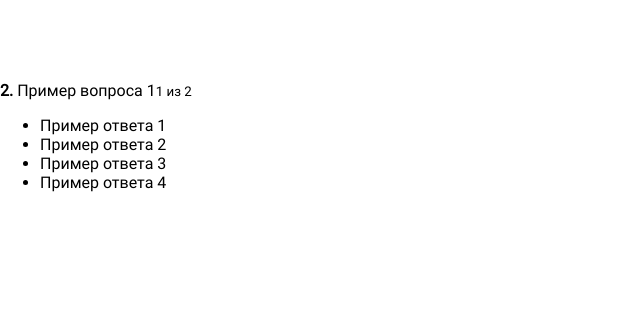
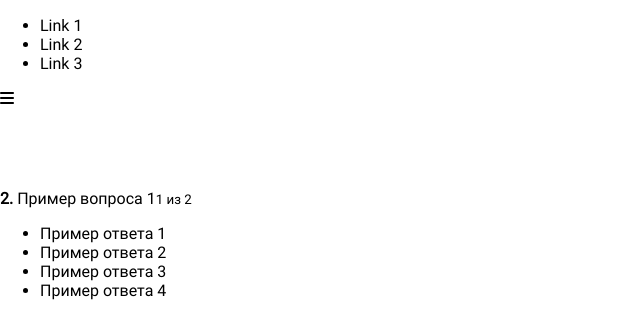
Before and after one commit to antmedwedew/react-quiz, a React app: page / in a window 1280 px wide. Shown: the top 336 px of the page, without its empty margins (0-640 px from the left). Built offline with nearby package versions, Linux system fonts and the light colour scheme.

Commit message:
add components --- Menu, Backdrop

```diff
--- /dev/null
+++ b/src/components/Navigation/Drawer/Drawer.js
@@ -0,0 +1,42 @@
+import React, {Component} from 'react'
+import  classes from './Drawer.scss'
+import Backdrop from '../../UI/Backdrop/Backdrop'
+
+const links = [
+  1, 2, 3
+]
+
+class Drawer extends Component {
+
+  renderLinks () {
+    return links.map((link, index) => {
+      return (
+        <li key={index}>
+          <a>Link {link}</a>
+        </li>
+      )
+    })
+  }
+
+  render() {
+
+    const cls = [classes.Drawer]
+
+    if(!this.props.isOpen) {
+      cls.push(classes.close)
+    }
+
+    return (
+      <React.Fragment>
+        <nav className={cls.join(' ')}>
+          <ul>
+            { this.renderLinks() }
+          </ul>
+        </nav>
+        { this.props.isOpen ? <Backdrop onClick={this.props.onClose} /> : null }
+      </React.Fragment>
+    )
+  }
+}
+
+export default Drawer
--- /dev/null
+++ b/src/components/Navigation/Drawer/Drawer.scss
@@ -0,0 +1,37 @@
+.Drawer {
+  position: fixed;
+  left: 0;
+  top: 0;
+  bottom: 0;
+  width: 80%;
+  max-width: 300px;
+  padding: 20px 10px;
+  box-sizing: border-box;
+  background: #ffffff;
+  transform: translateX(0px);
+  transition: transform .22s ease-in;
+  z-index: 90;
+  &.close {
+    transform: translateX(-300px);
+  }
+  ul {
+    list-style: none;
+    margin: 0;
+    padding: 0;
+    li {
+      margin-bottom: 15px;
+      a {
+        color: #363f54;
+        font-size: 30px;
+        text-decoration: none;
+        background-color: #ffffff;
+        position: relative;
+        padding: 0 20px 10px 20px;
+        transition: opacity .3s;
+        &:hover, .active {
+          opacity: .7;
+        }
+      }
+    }
+  }
+}
--- /dev/null
+++ b/src/components/Navigation/MenuToggle/MenuToggle.js
@@ -0,0 +1,25 @@
+import React from 'react'
+import classes from './MenuToggle.scss'
+
+const MenuToggle = props => {
+  const cls = [
+    classes.MenuToggle,
+    'fa'
+  ]
+
+  if (props.isOpen) {
+    cls.push('fa-times')
+    cls.push(classes.open)
+  } else {
+    cls.push('fa-bars')
+  }
+
+  return (
+    <i
+      className={cls.join(' ')}
+      onClick={props.onToggle}
+    />
+  )
+}
+
+export default MenuToggle
--- /dev/null
+++ b/src/components/Navigation/MenuToggle/MenuToggle.scss
@@ -0,0 +1,16 @@
+.MenuToggle {
+  position: fixed;
+  top: 40px;
+  left: 40px;
+  font-size: 25px;
+  cursor: pointer;
+  color: #ffffff;
+  transition: opacity, left .22s ease-in;
+  z-index: 100;
+  &:hover {
+    opacity: .7;
+  }
+  &.open {
+    left: 320px;
+  }
+}
--- /dev/null
+++ b/src/components/UI/Backdrop/Backdrop.js
@@ -0,0 +1,8 @@
+import React from 'react'
+import classes from './Backdrop.scss'
+
+const Backdrop = props => <div className={classes.Backdrop} onClick={props.onClick} />
+
+
+
+export default Backdrop
--- /dev/null
+++ b/src/components/UI/Backdrop/Backdrop.scss
@@ -0,0 +1,9 @@
+.Backdrop {
+  z-index: 50;
+  background: rgba(0, 0, 0, .7);
+  position: fixed;
+  top: 0;
+  left: 0;
+  bottom: 0;
+  right: 0;
+}
--- a/src/hoc/Layout/Layout.js
+++ b/src/hoc/Layout/Layout.js
@@ -1,11 +1,39 @@
 import React, {Component} from 'react'
 import classes from './Layout.scss'
-
+import MenuToggle from '../../components/Navigation/MenuToggle/MenuToggle'
+import Drawer from '../../components/Navigation/Drawer/Drawer'
 
 class Layout extends Component {
+
+	state = {
+		menu: false
+	}
+
+	toggleMenuHandler = ()=> {
+		this.setState({
+			menu: !this.state.menu
+		})
+	}
+
+	menuCloseHandler = ()=> {
+		this.setState({
+			menu: false
+		})
+	}
+
 	render() {
 		return (
 			<div className={classes.Layout}>
+
+				<Drawer
+					isOpen={this.state.menu}
+					onClose={this.menuCloseHandler}
+				/>
+
+				<MenuToggle
+					onToggle={this.toggleMenuHandler}
+					isOpen={this.state.menu}
+				/>
 
 				<main>
 					{this.props.children}
```
